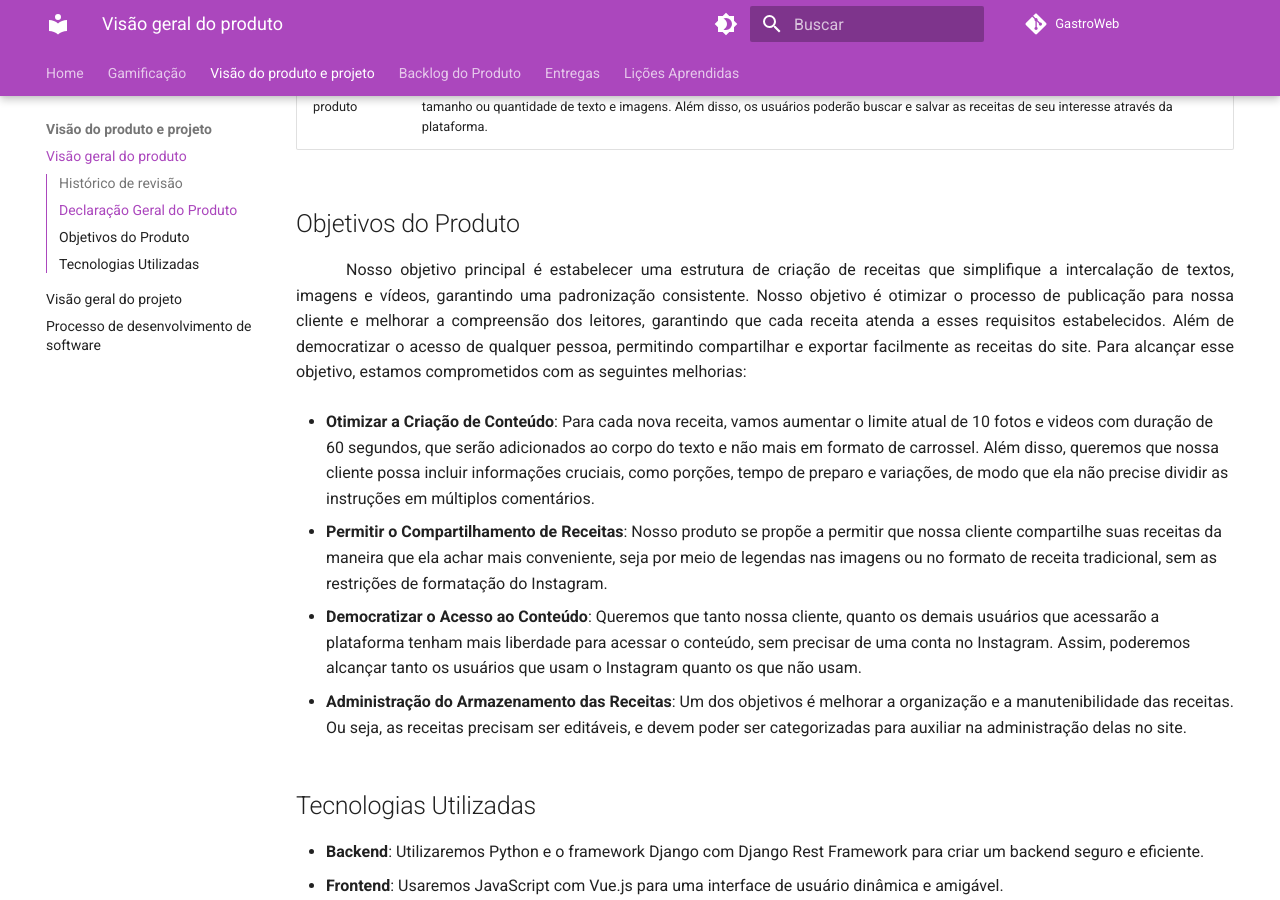
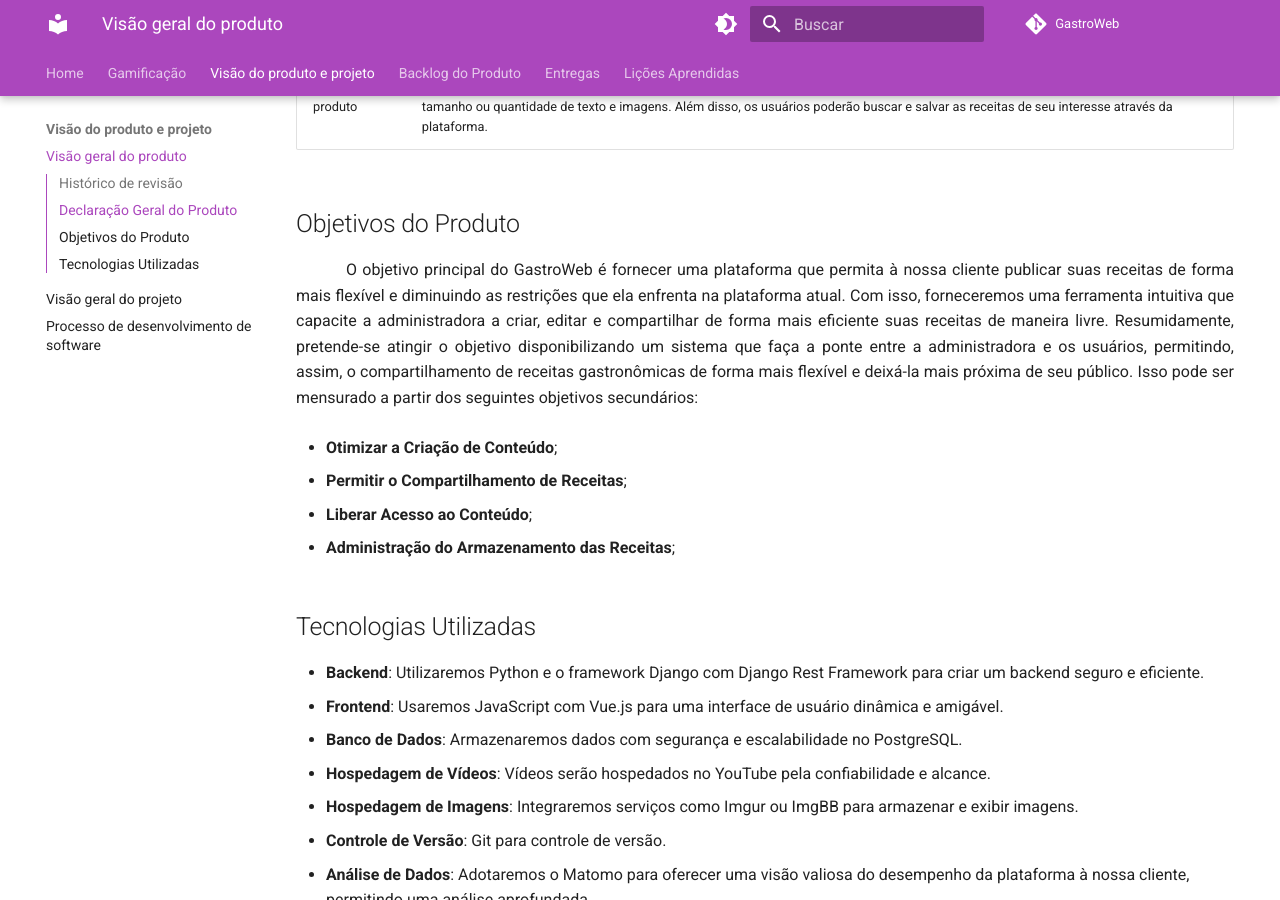
Before and after one commit to mdsreq-fga-unb/2023.2-GastroWeb, an MkDocs documentation site: the page built from docs/visao-produto-projeto/visao-produto.md, in a window 1280 px wide and 900 px high, scrolled down 2015 px. Built offline with MkDocs 1.6.1 and Material for MkDocs 9.7.7, drawn with Linux system fonts in a browser that asks for light colours; comment, search, counter and statistics services are not loaded.

Commit message:
update: atualização de objetivos do produto

```diff
--- a/docs/visao-produto-projeto/visao-produto.md
+++ b/docs/visao-produto-projeto/visao-produto.md
@@ -35,17 +35,17 @@
 
 ## Objetivos do Produto
 
-<p style="text-indent: 50px;text-align: justify;">Nosso objetivo principal é estabelecer uma estrutura de criação de receitas que simplifique a intercalação de textos, imagens e vídeos, garantindo uma padronização consistente. Nosso objetivo é otimizar o processo de publicação para nossa cliente e melhorar a compreensão dos leitores, garantindo que cada receita atenda a esses requisitos estabelecidos. Além de democratizar o acesso de qualquer pessoa, permitindo compartilhar e exportar facilmente as receitas do site. Para alcançar esse objetivo, estamos comprometidos com as seguintes melhorias:
+<p style="text-indent: 50px;text-align: justify;">O objetivo principal do GastroWeb é fornecer uma plataforma que permita à nossa cliente publicar suas receitas de forma mais flexível e diminuindo as restrições que ela enfrenta na plataforma atual. Com isso, forneceremos uma ferramenta intuitiva que capacite a administradora a criar, editar e compartilhar de forma mais eficiente suas receitas de maneira livre. Resumidamente, pretende-se atingir o objetivo disponibilizando um sistema que faça a ponte entre a administradora e os usuários, permitindo, assim, o compartilhamento de receitas gastronômicas de forma mais flexível e deixá-la mais próxima de seu público. Isso pode ser mensurado a partir dos seguintes objetivos secundários:
 </p>
 
 
-- **Otimizar a Criação de Conteúdo**: Para cada nova receita, vamos aumentar o limite atual de 10 fotos e videos com duração de 60 segundos, que serão adicionados ao corpo do texto e não mais em formato de carrossel. Além disso, queremos que nossa cliente possa incluir informações cruciais, como porções, tempo de preparo e variações, de modo que ela não precise dividir as instruções em múltiplos comentários.
+- **Otimizar a Criação de Conteúdo**;
 
-- **Permitir o Compartilhamento de Receitas**: Nosso produto se propõe a permitir que nossa cliente compartilhe suas receitas da maneira que ela achar mais conveniente, seja por meio de legendas nas imagens ou no formato de receita tradicional, sem as restrições de formatação do Instagram.
+- **Permitir o Compartilhamento de Receitas**;
 
-- **Democratizar o Acesso ao Conteúdo**: Queremos que tanto nossa cliente, quanto os demais usuários que acessarão a plataforma tenham mais liberdade para acessar o conteúdo, sem precisar de uma conta no Instagram. Assim, poderemos alcançar tanto os usuários que usam o Instagram quanto os que não usam.
+- **Liberar Acesso ao Conteúdo**;
 
-- **Administração do Armazenamento das Receitas**: Um dos objetivos é melhorar a organização e a manutenibilidade das receitas. Ou seja, as receitas precisam ser editáveis, e devem poder ser categorizadas para auxiliar na administração delas no site.
+- **Administração do Armazenamento das Receitas**;
 
 ## Tecnologias Utilizadas
 
```
Also changed, not shown: docs/backlog-produto/alinhamento_backlog.md (+1 -1 lines), site/backlog-produto/alinhamento_backlog/index.html, site/backlog-produto/mvp/index.html, site/backlog-produto/priorizacao-requisitos/index.html, site/search/search_index.json, site/sitemap.xml, site/visao-produto-projeto/visao-produto/index.html, site/visao-produto-projeto/visao-projeto/index.html, 1 other file.
